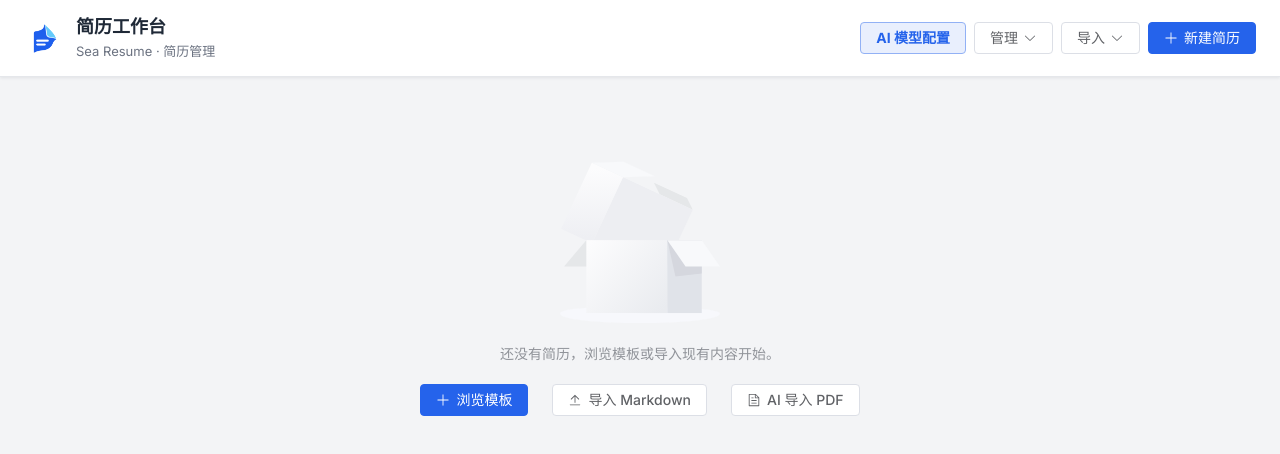
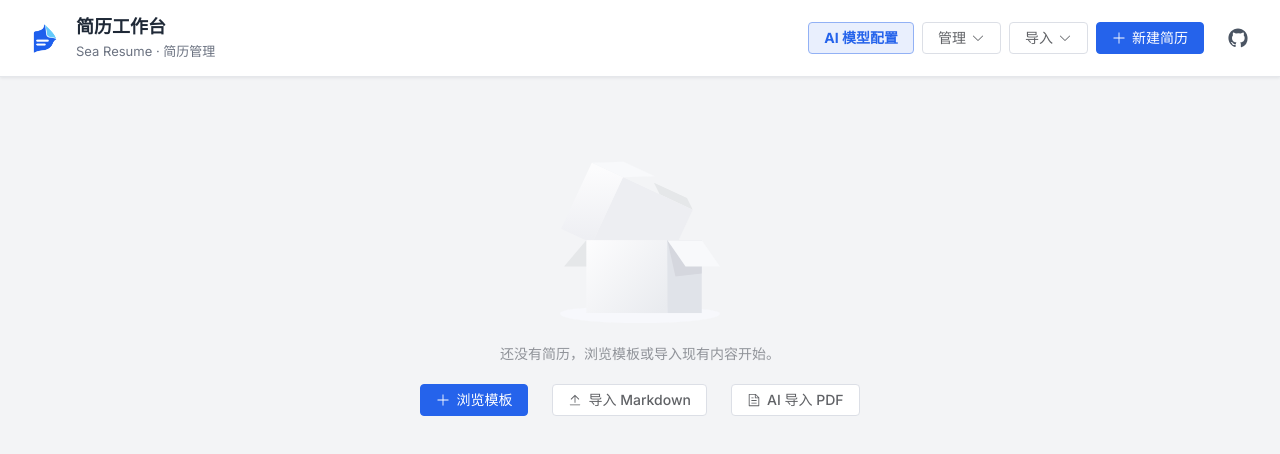
Before and after one commit to Theproudcold/sea-resume, a Vue app: page / in a window 1280 px wide. Shown: the top 454 px of the page. Built offline with nearby package versions, Linux system fonts and the light colour scheme.

Commit message:
feat(导航): 添加 GitHub 仓库入口

```diff
--- a/src/components/common/AppHeader.vue
+++ b/src/components/common/AppHeader.vue
@@ -53,6 +53,18 @@
         <div v-if="inlineToolbar && $slots.toolbar" class="header-inline-toolbar">
           <slot name="toolbar" />
         </div>
+        <a
+          class="repository-link"
+          href="https://github.com/Theproudcold/sea-resume"
+          target="_blank"
+          rel="noopener noreferrer"
+          aria-label="查看 Sea Resume GitHub 仓库"
+          title="GitHub 仓库"
+        >
+          <svg viewBox="0 0 24 24" aria-hidden="true" focusable="false">
+            <path fill="currentColor" d="M12 .5C5.65.5.5 5.65.5 12c0 5.1 3.3 9.4 7.9 10.9.6.1.8-.3.8-.6v-2.1c-3.2.7-3.9-.8-3.9-.8-.5-1.4-1.3-1.8-1.3-1.8-1.1-.8.1-.8.1-.8 1.2.1 1.8 1.3 1.8 1.3 1.1 1.8 2.8 1.3 3.5 1 .1-.8.4-1.3.8-1.6-2.6-.3-5.4-1.3-5.4-5.7 0-1.3.5-2.3 1.2-3.2-.1-.3-.5-1.6.1-3.2 0 0 1-.3 3.3 1.2a11.5 11.5 0 0 1 6 0c2.3-1.5 3.3-1.2 3.3-1.2.7 1.6.3 2.9.1 3.2.8.9 1.2 1.9 1.2 3.2 0 4.4-2.8 5.4-5.4 5.7.4.3.8 1 .8 2v3c0 .3.2.7.8.6A11.5 11.5 0 0 0 23.5 12C23.5 5.65 18.35.5 12 .5Z" />
+          </svg>
+        </a>
       </div>
     </div>
     <div v-if="$slots.toolbar && !inlineToolbar" class="header-toolbar">
@@ -265,6 +277,32 @@ const logoUrl = `${import.meta.env.BASE_URL}brand/sea-resume-logo-generated.png`
   gap: var(--ui-space-4);
 }
 
+.repository-link {
+  display: inline-flex;
+  flex: 0 0 36px;
+  width: 36px;
+  height: 36px;
+  align-items: center;
+  justify-content: center;
+  border-radius: 50%;
+  color: var(--ui-text-secondary);
+  transition: color 0.15s ease;
+}
+
+.repository-link svg {
+  width: 20px;
+  height: 20px;
+}
+
+.repository-link:hover {
+  color: var(--ui-primary);
+}
+
+.repository-link:focus-visible {
+  outline: 2px solid var(--ui-primary);
+  outline-offset: 2px;
+}
+
 .header-inline-toolbar {
   display: flex;
   min-width: 0;
```
Also changed, not shown: 1 other file (tests, documents, lock files or other folders).
